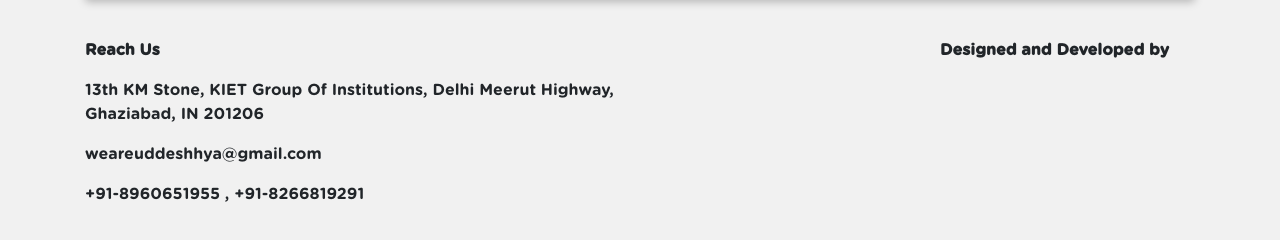
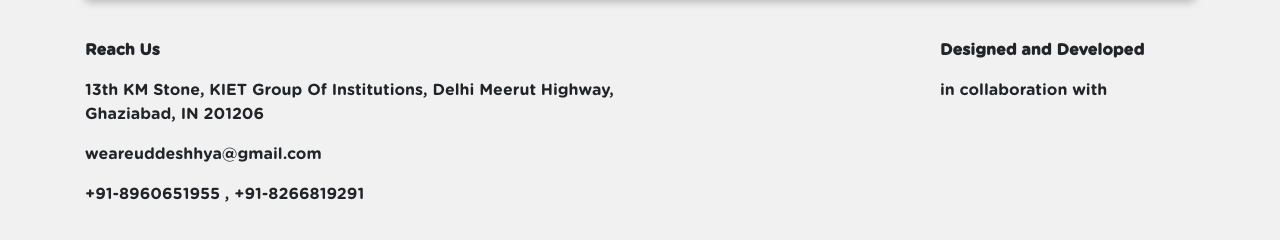
Before and after one commit to mayanksh99/uddeshhya-ui, a plain HTML site: page index.html in a window 1280 px wide. Shown: the part 3446-3686 px from the top of the page. Drawn offline with nearby package versions, Linux system fonts and the light colour scheme.

Commit message:
dev line modified

```diff
--- a/index.html
+++ b/index.html
@@ -286,7 +286,8 @@
                     </div>
                     <div class="col-lg-3"></div>
                     <div class="col-lg-3">
-                        <p><strong>Designed and Developed by</strong></p>
+                        <p><strong>Designed and Developed</strong></p>
+                        <p>in collaboration with</p>
                         <img class="img-fluid" src="./assets/images/dsc.svg" alt="">
                     </div>
                 </div>
```
